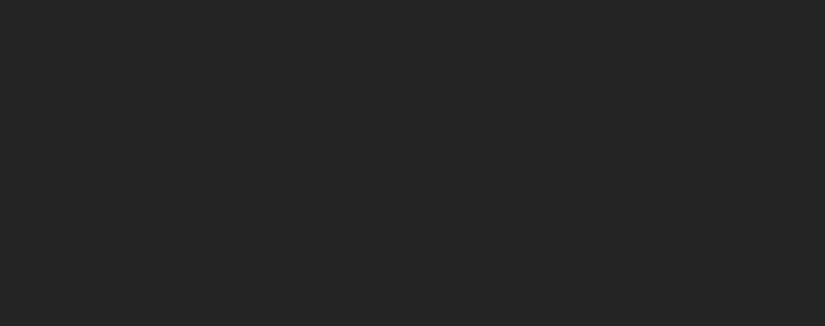
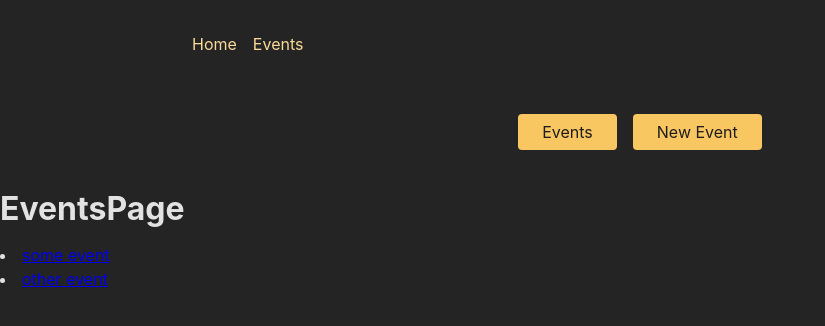
Before and after one commit to tajmalnas/Event-Managing-Web-App, a React (Create React App) app in the folder frontend/: page /events/new in a window 1280 px wide. Shown: the top 326 px of the page, without its empty margins (0-825 px from the left). Built offline with nearby package versions, Linux system fonts and the light colour scheme.

Commit message:
added routes and complete basic structure

```diff
--- a/frontend/package.json
+++ b/frontend/package.json
@@ -8,6 +8,7 @@
     "@testing-library/user-event": "^13.5.0",
     "react": "^18.2.0",
     "react-dom": "^18.2.0",
+    "react-router-dom": "^6.10.0",
     "react-scripts": "5.0.1",
     "web-vitals": "^2.1.4"
   },
--- a/frontend/src/App.js
+++ b/frontend/src/App.js
@@ -1,27 +1,50 @@
-// Challenge / Exercise
+import {RouterProvider,createBrowserRouter} from 'react-router-dom';
+import HomePage from './pages/HomePage';
+import EventsPage from './pages/EventsPage';
+import EventDetailPage from './pages/EventDetailPage';
+import EditEventPage from './pages/EditEventPage';
+import Root from './pages/Roots';
+import EventsRoot from './pages/EventsRoot';
 
-// 1. Add five new (dummy) page components (content can be simple <h1> elements)
-//    - HomePage
-//    - EventsPage
-//    - EventDetailPage
-//    - NewEventPage
-//    - EditEventPage
-// 2. Add routing & route definitions for these five pages
-//    - / => HomePage
-//    - /events => EventsPage
-//    - /events/<some-id> => EventDetailPage
-//    - /events/new => NewEventPage
-//    - /events/<some-id>/edit => EditEventPage
-// 3. Add a root layout that adds the <MainNavigation> component above all page components
-// 4. Add properly working links to the MainNavigation
-// 5. Ensure that the links in MainNavigation receive an "active" class when active
-// 6. Output a list of dummy events to the EventsPage
-//    Every list item should include a link to the respective EventDetailPage
-// 7. Output the ID of the selected event on the EventDetailPage
-// BONUS: Add another (nested) layout route that adds the <EventNavigation> component above all /events... page components
+const router = createBrowserRouter([
+  {
+    path:'/',
+    element:<Root/>,
+    children:[
+      {
+        index:true,
+        element:<HomePage/>
+      },
+      {
+        path:'events',
+        element:<EventsRoot/>,
+        children:[
+          {
+            index:true,
+            element:<EventsPage/>
+          },
+          {
+            path:':eventId',
+            element:<EventDetailPage/>
+          },
+          {
+            path:'new',
+            element:<EventsPage/>
+          },
+          {
+            path:':eventId/edit',
+            element:<EditEventPage/>
+          }
+        ]
+      },
 
-function App() {
-  return <div></div>;
+    ]
+  }
+
+])
+
+const App=()=> {
+  return <RouterProvider router={router}></RouterProvider>;
 }
 
 export default App;
--- a/frontend/src/components/EventsNavigation.js
+++ b/frontend/src/components/EventsNavigation.js
@@ -1,15 +1,15 @@
 import classes from './EventsNavigation.module.css';
-
+import { NavLink } from 'react-router-dom';
 function EventsNavigation() {
   return (
     <header className={classes.header}>
       <nav>
         <ul className={classes.list}>
           <li>
-            <a href="/events">All Events</a>
+            <NavLink to="/events" className={(isActive)=>isActive ? classes.active:undefined} end>Events</NavLink>
           </li>
           <li>
-            <a href="/events/new">New Event</a>
+            <NavLink to="/events/new" className={(isActive)=>isActive ? classes.active:undefined} end>New Event</NavLink>
           </li>
         </ul>
       </nav>
--- a/frontend/src/components/MainNavigation.js
+++ b/frontend/src/components/MainNavigation.js
@@ -1,15 +1,15 @@
 import classes from './MainNavigation.module.css';
-
+import { NavLink } from 'react-router-dom';
 function MainNavigation() {
   return (
     <header className={classes.header}>
       <nav>
         <ul className={classes.list}>
           <li>
-            <a>Home</a>
+            <NavLink to ="/" className={({isActive})=>isActive? classes.active:undefined} end>Home</NavLink>
           </li>
           <li>
-            <a>Events</a>
+            <NavLink to="/events" className={({isActive})=>isActive? classes.active:undefined} end >Events</NavLink>
           </li>
         </ul>
       </nav>
--- /dev/null
+++ b/frontend/src/pages/EditEventPage.js
@@ -0,0 +1,9 @@
+import React from 'react'
+
+const EditEventPage = () => {
+  return (
+    <div>EditEventPage</div>
+  )
+}
+
+export default EditEventPage
--- /dev/null
+++ b/frontend/src/pages/EventDetailPage.js
@@ -0,0 +1,17 @@
+import React from 'react'
+import { useParams } from 'react-router-dom'
+
+
+const EventDetailPage = () => {
+
+    const params = useParams()
+
+    return (
+    <>
+    <h1>EventDetailPage</h1>
+    <p>Event ID : {params.eventId}</p>
+    </>
+  )
+}
+
+export default EventDetailPage
--- /dev/null
+++ b/frontend/src/pages/EventsPage.js
@@ -0,0 +1,22 @@
+import React from 'react'
+import { Link } from 'react-router-dom'
+
+const DUMMY = [
+    {id:'e1',title:'some event'},
+    {id:'e2',title:'other event'},
+]
+
+const EventsPage = () => {
+  return (
+    <>
+        <h1>EventsPage</h1>
+        {DUMMY.map((event)=>
+            <li>
+                <Link to={event.id}>{event.title}</Link>
+            </li>
+        )}
+    </>
+  )
+}
+
+export default EventsPage
--- /dev/null
+++ b/frontend/src/pages/EventsRoot.js
@@ -0,0 +1,13 @@
+import React from 'react'
+import { Outlet } from 'react-router-dom'
+import EventNavigation from '../components/EventsNavigation'
+const EventsRoot = () => {
+  return (
+    <>
+        <EventNavigation/>
+        <Outlet/>
+    </>
+  )
+}
+
+export default EventsRoot
--- /dev/null
+++ b/frontend/src/pages/HomePage.js
@@ -0,0 +1,9 @@
+import React from 'react'
+
+const HomePage = () => {
+  return (
+    <div>HomePage</div>
+  )
+}
+
+export default HomePage
--- /dev/null
+++ b/frontend/src/pages/Roots.js
@@ -0,0 +1,16 @@
+import React from 'react'
+import MainNavigation from '../components/MainNavigation'
+import { Outlet } from 'react-router-dom'
+
+const Root = () => {
+  return (
+    <>
+        <MainNavigation/>
+        <main>
+            <Outlet/>
+        </main>
+    </>
+  )
+}
+
+export default Root
```
Also changed, not shown: frontend/src/pages/NewEventPage.js (added, +9 -0 lines), 1 other file (tests, documents, lock files or other folders).
